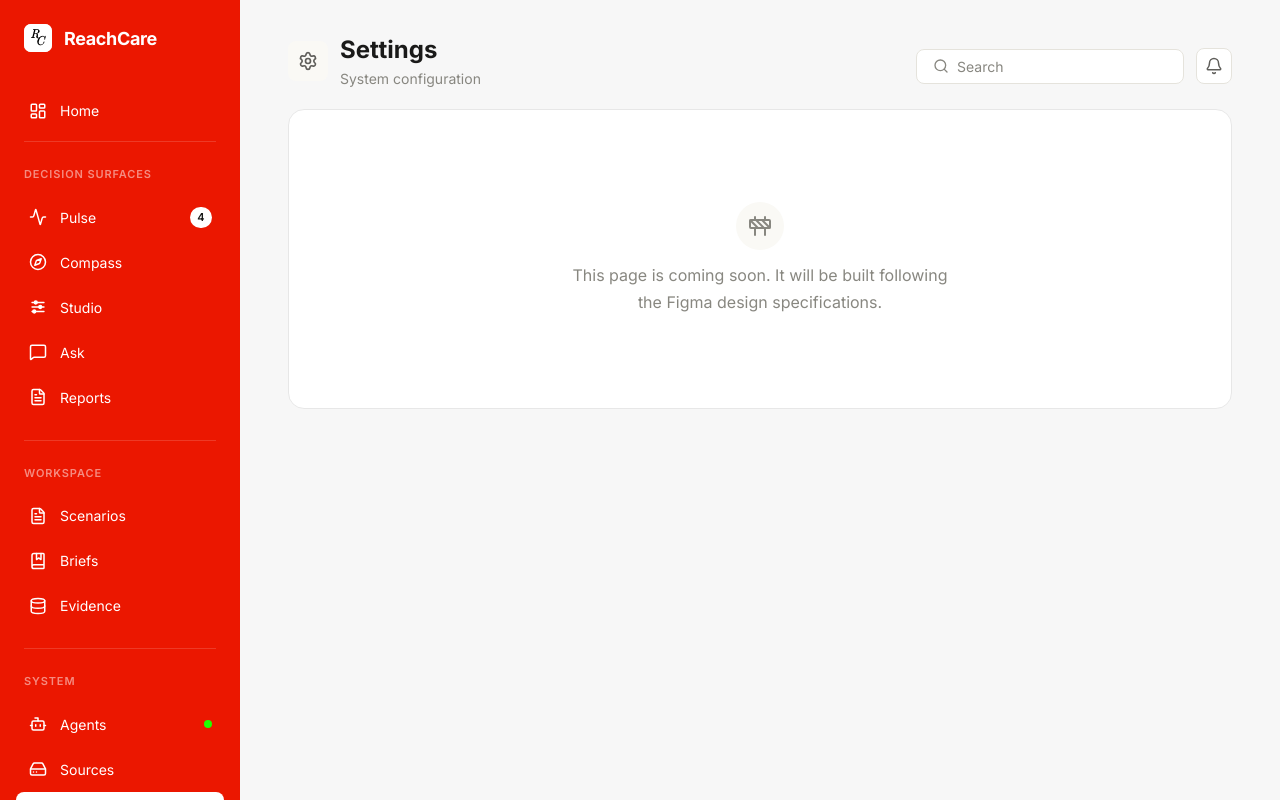
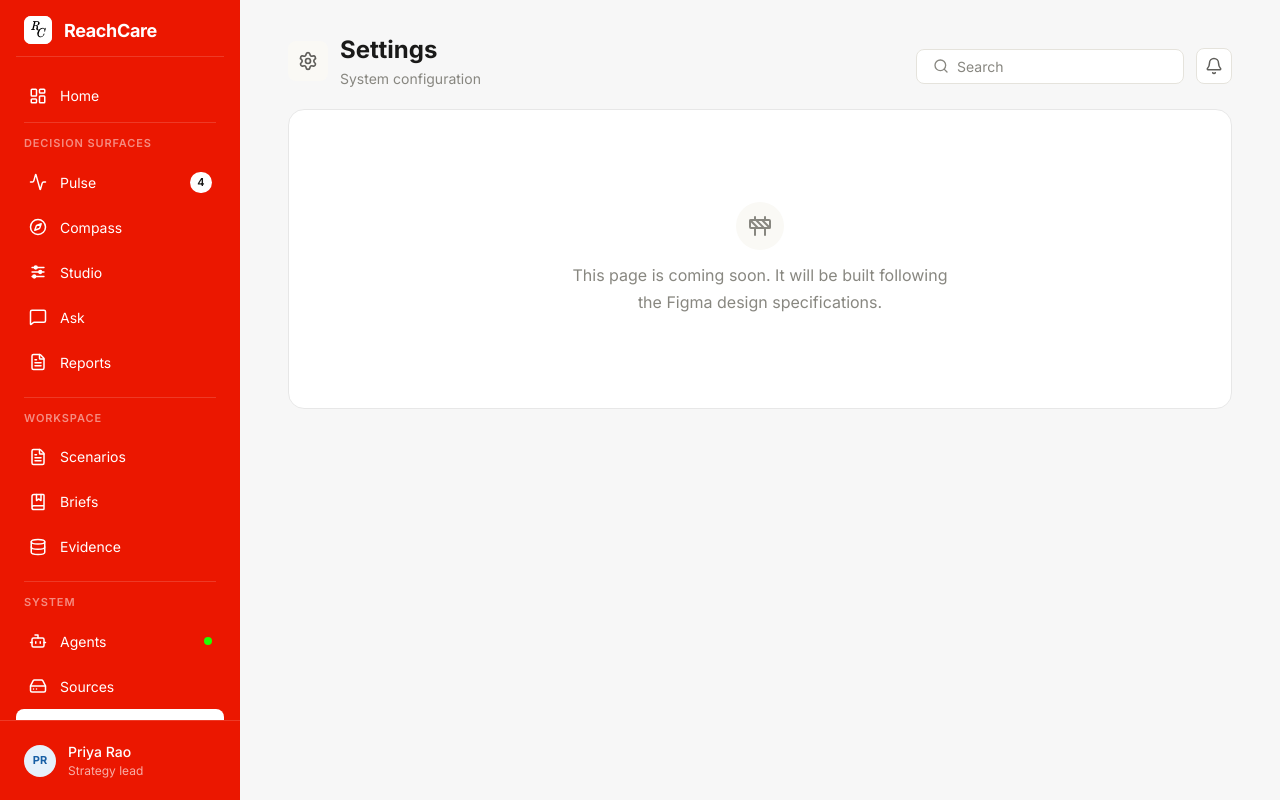
Before and after one commit to Anonymous-hss/reach-care-frontend, a React (Vite) app: page /settings in a window 1280 px wide. Built offline with nearby package versions, Linux system fonts and the light colour scheme.

Commit message:
made the sidebar size be the compact not scrollable and also when logo is clicked will take us to landing page

```diff
--- a/src/components/layout/Sidebar/Sidebar.css
+++ b/src/components/layout/Sidebar/Sidebar.css
@@ -12,8 +12,7 @@
   display: flex;
   flex-direction: column;
   z-index: 100;
-  overflow-y: auto;
-  overflow-x: hidden;
+  overflow: hidden;
 }
 
 /* ── Logo ── */
@@ -21,7 +20,8 @@
   display: flex;
   align-items: center;
   gap: var(--space-md);
-  padding: var(--space-2xl) var(--space-2xl) var(--space-xl);
+  padding: var(--space-lg) var(--space-2xl) var(--space-md);
+  text-decoration: none;
 }
 
 .sidebar__logo-image-container {
@@ -53,10 +53,11 @@
 .sidebar__nav {
   flex: 1;
   padding: 0 var(--space-lg);
+  overflow: hidden;
 }
 
 .sidebar__section {
-  margin-bottom: var(--space-xl);
+  margin-bottom: var(--space-md);
 }
 
 .sidebar__section-label {
@@ -65,13 +66,13 @@
   color: rgba(255, 255, 255, 0.5);
   text-transform: uppercase;
   letter-spacing: 0.08em;
-  padding: var(--space-sm) var(--space-sm) var(--space-md);
+  padding: var(--space-xs) var(--space-sm) var(--space-sm);
 }
 
 .sidebar__divider {
   height: 1px;
   background: rgba(255, 255, 255, 0.15);
-  margin: var(--space-sm) var(--space-sm) var(--space-lg);
+  margin: var(--space-xs) var(--space-sm) var(--space-sm);
 }
 
 /* ── Nav Items ── */
--- a/src/components/layout/Sidebar/Sidebar.jsx
+++ b/src/components/layout/Sidebar/Sidebar.jsx
@@ -1,4 +1,4 @@
-import { NavLink } from 'react-router-dom';
+import { NavLink, Link } from 'react-router-dom';
 import {
   LayoutDashboard,
   Activity,
@@ -49,13 +49,13 @@ const navSections = [
 export default function Sidebar() {
   return (
     <aside className="sidebar">
-      {/* Logo Section */}
-      <div className="sidebar__logo">
+      {/* Logo — clicking navigates to landing page */}
+      <Link to="/" className="sidebar__logo">
         <div className="sidebar__logo-image-container">
           <img src={reachCareLogo} alt="Rc" className="sidebar__logo-image" />
         </div>
         <span className="sidebar__logo-text">ReachCare</span>
-      </div>
+      </Link>
 
       <div className="sidebar__divider" style={{ margin: '0 16px var(--space-lg)' }} />
 
```
